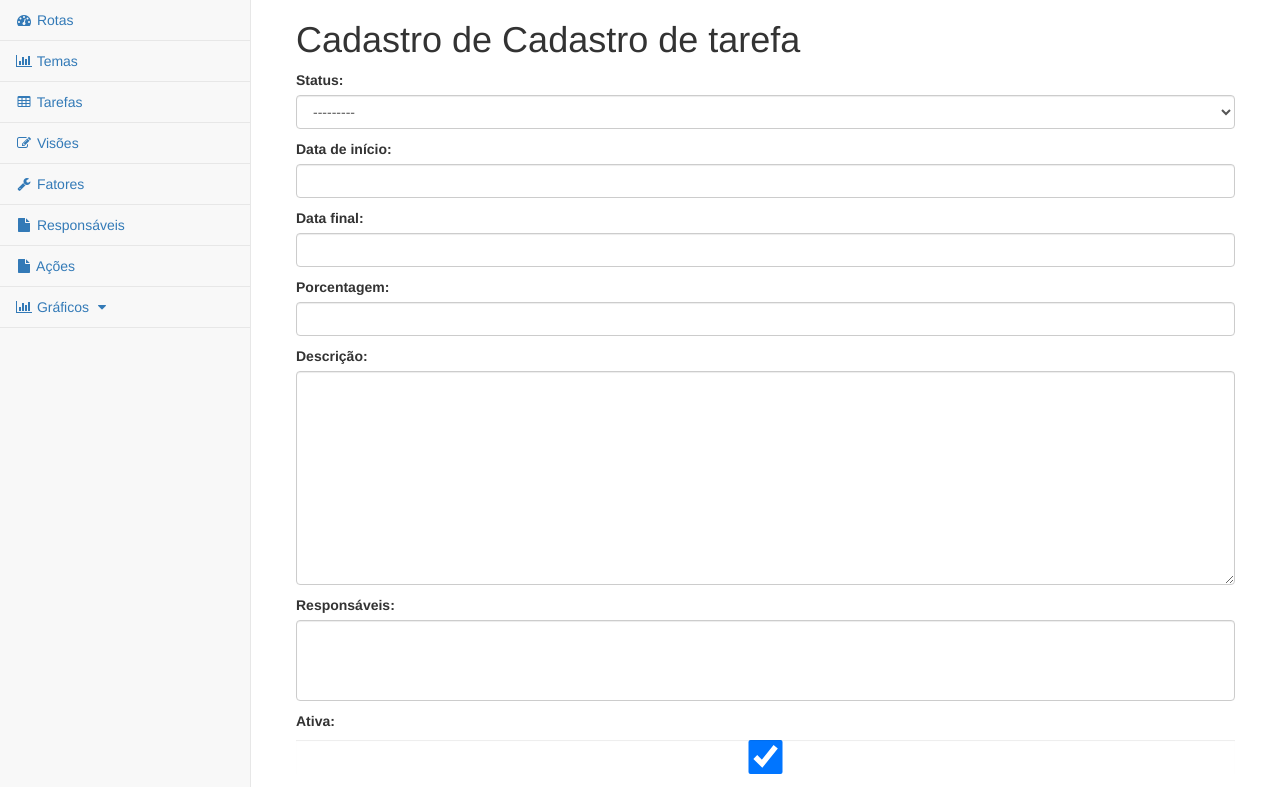
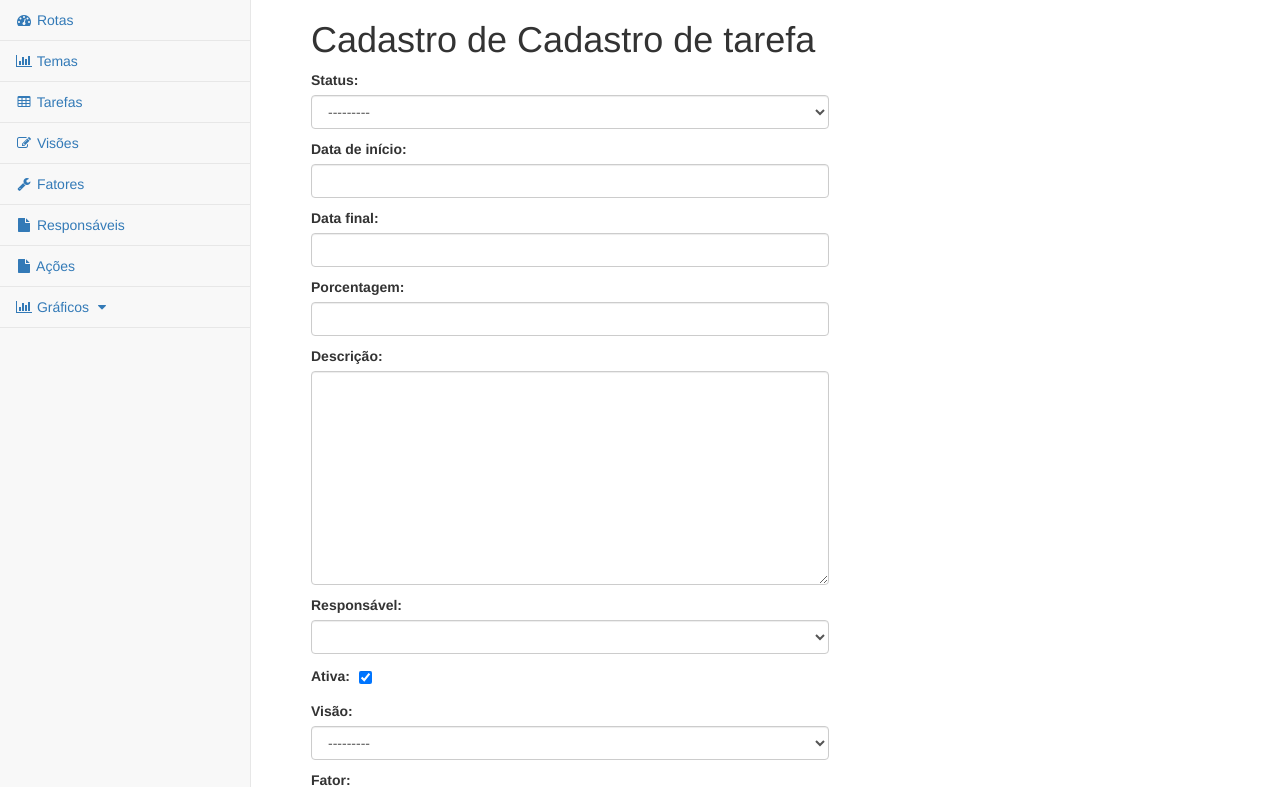
Before and after one commit to NPCTECI-IFSC/pdic, a Django app: page /pdic/tarefas/new/ in a window 1280 px wide. Shown: the part 51-838 px from the top of the page. Run offline with Django 3.2, Linux system fonts and the light colour scheme; the visitor is signed in with stand-in values (Sample User, id 1); data comes from the database, SQL or seed files in the repository; data that the repository does not hold is empty; parts of the project's set-up code (start-up, migrations or seed data) failed here and were passed over; some libraries are stand-ins or nearby versions.

Commit message:
Arrumando formularios e relação responsavel tarefa

```diff
--- a/pdic/api/serializers.py
+++ b/pdic/api/serializers.py
@@ -78,7 +78,7 @@ class AcaoSerializer(serializers.ModelSerializer):
 class TarefaSerializer(serializers.ModelSerializer):
 
     acao = AcaoSerializer()
-    responsaveis = UsuarioSerializer(many=True)
+    responsavel = UsuarioSerializer()
 
     class Meta:
         model = Tarefa
@@ -91,5 +91,5 @@ class TarefaSerializer(serializers.ModelSerializer):
             'porcentagem',
             'descricao',
             'acao',
-            'responsaveis'
+            'responsavel'
         )
--- a/roadmap/forms.py
+++ b/roadmap/forms.py
@@ -1,6 +1,7 @@
 # encoding: utf-8
 from __future__ import unicode_literals
 
+from accounts.models import *
 from django import forms
 from roadmap.models import *
 from util.forms import fix_fields
@@ -22,7 +23,7 @@ class TarefaForm(forms.ModelForm):
             'data_fim',
             'porcentagem',
             'descricao',
-            'responsaveis',
+            'responsavel',
             'ativa',
             'visao'
         )
--- a/roadmap/models.py
+++ b/roadmap/models.py
@@ -265,11 +265,11 @@ class Tarefa(models.Model):
         related_name='tarefas',
         db_column='tb_acao_id'
     )
-    responsaveis = models.ManyToManyField(
+    responsavel = models.ForeignKey(
         Usuario,
-        verbose_name=u'Responsáveis',
+        verbose_name=u'Responsável',
         related_name='tarefas',
-        db_table='tb_tarefa_has_tb_responsavel'
+        db_column='tb_usuario_id'
     )
 
     class Meta:
--- a/roadmap/templates/base.html
+++ b/roadmap/templates/base.html
@@ -41,7 +41,7 @@
                         <li><a href="{% url 'accounts:login' %}">Logue-se</a></li>
                     {% else %}
                         <li class="dropdown">
-                            <a class="dropdown-toggle" data-toggle="dropdown" href="#">
+                            <a class="dropdown-toggle" id="menu-username" data-toggle="dropdown" href="#">
                                 <i class="fa fa-user fa-fw"></i> {{ user.nome }} <i class="fa fa-caret-down"></i>
                             </a>
                             <ul class="dropdown-menu dropdown-user">
--- a/roadmap/templates/generic_form.html
+++ b/roadmap/templates/generic_form.html
@@ -1,10 +1,12 @@
 {% extends 'base.html' %}
 {% block content %}
+    <div class="col-md-7">
         <h1>{{ nome_form }}</h1>
         <form method="POST">
             {% csrf_token %}
             {{ form.as_p }}
             <p><button type="submit" class="btn btn-primary">Salvar</button></p>
         </form>
+    </div>
     <script>$('#id_data_inicio, #id_data_fim').mask('00/00/0000');</script>
 {% endblock %}
--- a/roadmap/templates/r3.html
+++ b/roadmap/templates/r3.html
@@ -3,6 +3,7 @@
 {% block content %}
 <h1>Ações e porcentagem de conclusão</h1>
 <div class="list-group">
+    {% if acoes %}
         {% for acao in acoes %}
             <a href="{% url 'pdic:r4' acao.id %}" class="list-group-item">
                 Descrição: {{ acao.descricao }}
@@ -14,5 +15,8 @@
                 Prazo: {{ acao.data_inicio }} até {{ acao.data_fim }}.
             </a>
         {% endfor %}
+    {% else %}
+        <p>Não há ações com tarefas cadastradas.</p>
+    {% endif %}
 </div>
 {% endblock %}
--- a/roadmap/templates/tarefa_form.html
+++ b/roadmap/templates/tarefa_form.html
@@ -1,5 +1,6 @@
 {% extends 'base.html' %}
 {% block content %}
+    <div class="col-md-7">
         <h1>Cadastro de {{ nome_form }}</h1>
         <form method="POST">
             {% csrf_token %}
@@ -23,5 +24,6 @@
             </p>
             <p><button type="submit" class="btn btn-primary">Salvar</button></p>
         </form>
+    </div>
     <script>var getOptions=function(a,b,c,d){b?$.ajax({method:"GET",url:"/api/"+d+b,success:function(b){var d="<option value=''>Selecione</option>";a.removeAttr("disabled"),b.forEach(function(a){d+="<option value='"+a.id+"'>"+a[c]+"</option>"}),a.html(d)}}):$(".combo").html("").attr("disabled","")};$("#id_visao").change(function(){var a="fatores/?visao=";getOptions($("#fatores"),$("#id_visao").val(),"nome",a),$("#acoes").html("").attr("disabled","")}),$("#fatores").change(function(){var a="acoes/?fator=";getOptions($("#acoes"),$("#fatores").val(),"descricao",a)}),$("#id_visao").val()&&$("#id_visao").change(),$("#id_data_inicio, #id_data_fim").mask("00/00/0000");</script>
 {% endblock %}
--- a/roadmap/views.py
+++ b/roadmap/views.py
@@ -35,6 +35,11 @@ class TarefaCreate(generic.FormView):
 
     def get_success_url(self):
         return reverse(self.success_url)
+
+    def get_initial(self):
+        initial = super(TarefaCreate, self).get_initial()
+        initial['responsavel'] = self.request.user
+        return initial
 
     def form_valid(self, form):
         if form.is_valid():
--- a/static/css/main.css
+++ b/static/css/main.css
@@ -42,3 +42,16 @@
     list-style: none;
     padding: 0px;
 }
+
+#menu-username {
+    text-transform: capitalize;
+}
+
+input[type=checkbox] {
+    width: auto;
+    height: auto;
+    display: inline;
+    position: relative;
+    top: 3px;
+    margin-left: 5px;
+}
```
Also changed, not shown: roadmap/templates/tarefa_list.html (+2 -6 lines). Lines whose indentation alone changed are shown as unchanged.
